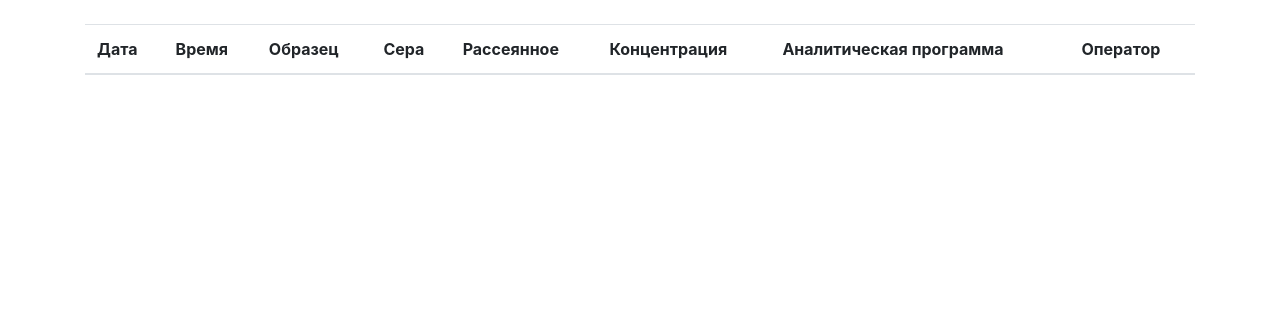
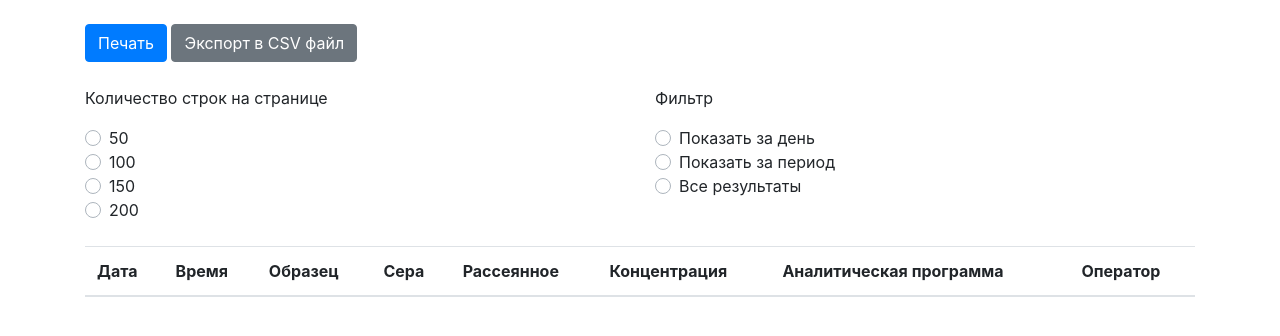
Before and after one commit to brutalp/web_interface, a Django app: page /web/ in a window 1280 px wide. Shown: the part 74-410 px from the top of the page. Run offline with Django 3.2, Linux system fonts and the light colour scheme; lists and menus that the app fills with data are empty; some libraries are stand-ins or nearby versions.

Commit message:
make form like in java_prog

```diff
--- a/web_interface/web_app/templates/web_app/web.html
+++ b/web_interface/web_app/templates/web_app/web.html
@@ -4,6 +4,50 @@
 
     <br>
     <div class="container">
+        <div class="row">
+            <div class="col">
+                <button type="button" class="btn btn-primary">Печать</button>
+                <button type="button" class="btn btn-secondary">Экспорт в CSV файл</button>
+            </div>
+        </div>
+        <br>
+        <div class="row">
+            <div class="col">
+                <p>Количество строк на странице</p>
+                <div class="custom-control custom-radio">
+                    <input type="radio" id="customRadio1" class="custom-control-input">
+                    <label class="custom-control-label">50</label>
+                </div>
+                <div class="custom-control custom-radio">
+                    <input type="radio" id="customRadio2" class="custom-control-input">
+                    <label class="custom-control-label">100</label>
+                </div>
+                <div class="custom-control custom-radio">
+                    <input type="radio" id="customRadio3" class="custom-control-input">
+                    <label class="custom-control-label">150</label>
+                </div>
+                <div class="custom-control custom-radio">
+                    <input type="radio" id="customRadio4" class="custom-control-input">
+                    <label class="custom-control-label">200</label>
+                </div>
+            </div>
+            <div class="col">
+                <p>Фильтр</p>
+                <div class="custom-control custom-radio">
+                    <input type="radio" id="customRadio5" class="custom-control-input">
+                    <label class="custom-control-label">Показать за день</label>
+                </div>
+                <div class="custom-control custom-radio">
+                    <input type="radio" id="customRadio6" class="custom-control-input">
+                    <label class="custom-control-label">Показать за период</label>
+                </div>
+                <div class="custom-control custom-radio">
+                    <input type="radio" id="customRadio7" class="custom-control-input">
+                    <label class="custom-control-label">Все результаты</label>
+                </div>
+            </div>
+        </div>
+        <br>
         <div class="row">
             <div class="col">
                 <table class="table table-striped">
```
